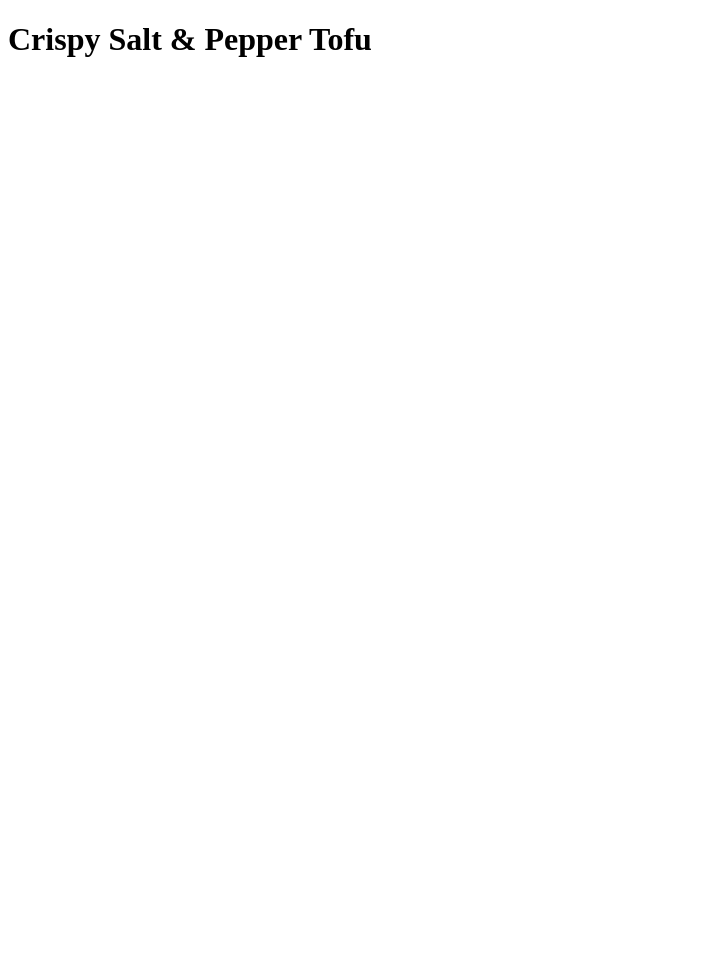
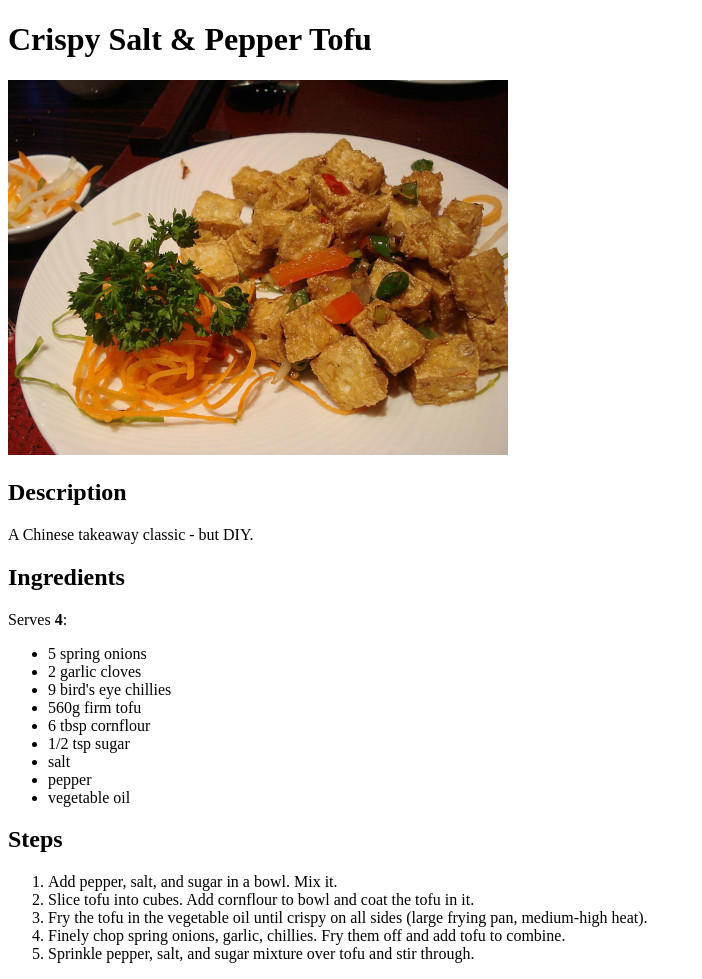
Before and after one commit to wljmui/odin-recipes, a plain HTML site: page recipes/salt-pepper-tofu.html in a window 1280 px wide. Shown: the whole page, without its empty margins (0-702 px from the left). Before the commit the page ends 800 px from the top, so only its background shows below. Drawn offline with Linux system fonts and the light colour scheme.

Commit message:
Add content to recipe pages
Content includes:
- Images
- Short description of recipe, ingredients, and required steps

```diff
--- a/recipes/salt-pepper-tofu.html
+++ b/recipes/salt-pepper-tofu.html
@@ -6,5 +6,34 @@
 </head>
 <body>
     <h1>Crispy Salt & Pepper Tofu</h1>
+    <img src="../img/tofu.jpg" alt="Plate of deep fried tofu with spiralised carrot, coriander, chillis as garnish">
+
+    <h2>Description</h2>
+    <p>A Chinese takeaway classic - but DIY.</p>
+
+    <h2>Ingredients</h2>
+    <p>Serves <strong>4</strong>:</p>
+    <ul>
+        <li>5 spring onions</li>
+        <li>2 garlic cloves</li>
+        <li>9 bird's eye chillies</li>
+        <li>560g firm tofu</li>
+        <li>6 tbsp cornflour</li>
+        <li>1/2 tsp sugar</li>
+        <li>salt</li>
+        <li>pepper</li>
+        <li>vegetable oil</li>
+    </ul>
+
+
+    <h2>Steps</h2>
+    <ol>
+        <li>Add pepper, salt, and sugar in a bowl. Mix it.</li>
+        <li>Slice tofu into cubes. Add cornflour to bowl and coat the tofu in it.</li>
+        <li>Fry the tofu in the vegetable oil until crispy on all sides (large frying pan, medium-high heat).</li>
+        <li>Finely chop spring onions, garlic, chillies. Fry them off and add tofu to combine.</li>
+        <li>Sprinkle pepper, salt, and sugar mixture over tofu and stir through.</li>
+    </ol>
+
 </body>
 </html>
```
Also changed, not shown: index.html (+6 -3 lines), recipes/cold-brew-coffee.html (+23 -0 lines), recipes/tamago-kake-gohan.html (+25 -0 lines), img/coffee.jpg (added), img/tkg.jpg (added), img/tofu.jpg (added).
